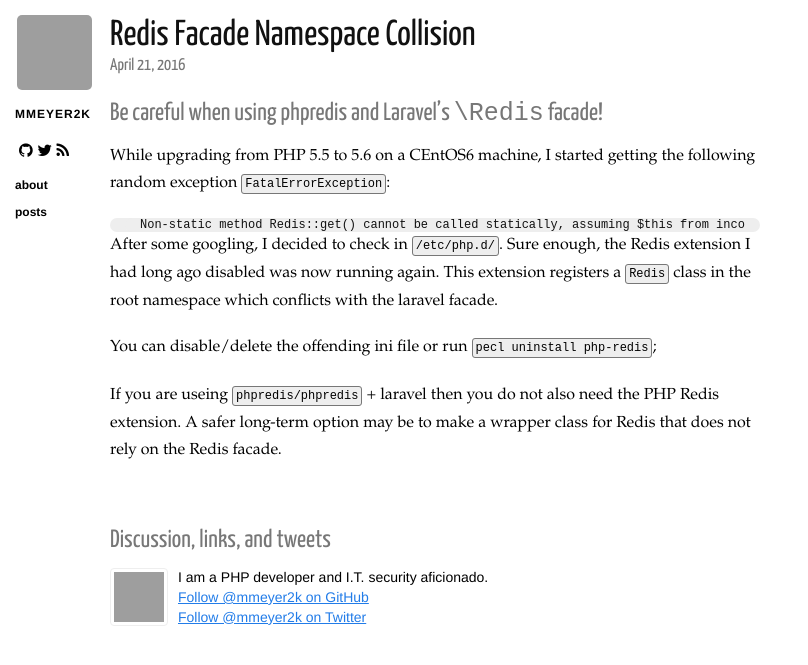
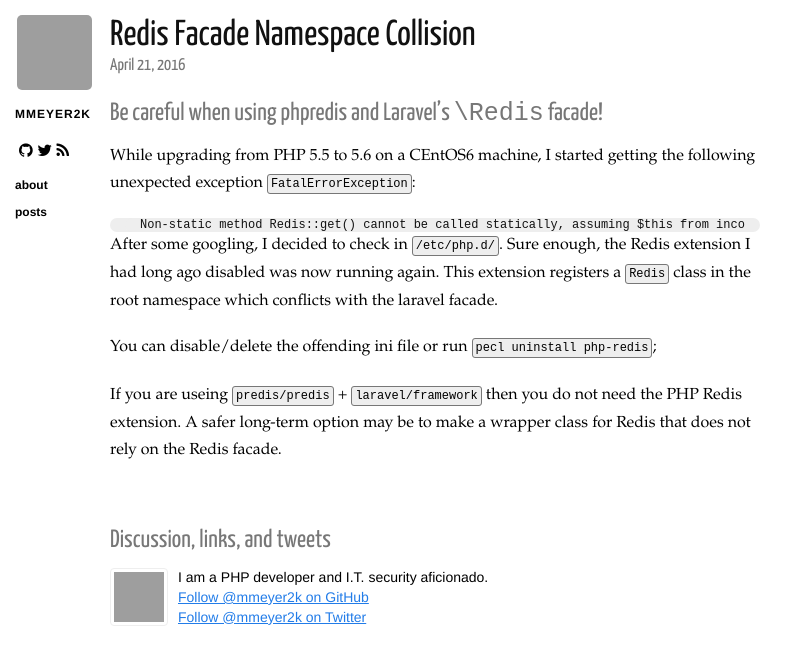
Before and after one commit to mmeyer2k/mmeyer2k.github.io, a Jekyll site: the page built from _posts/2016-04-21-redis-facade-namespace-collision.md, in a window 1280 px wide, cut to the strip 0-665 px from the top of the page. Shown: the whole strip, without its empty margins (0-808 px from the left). Built offline with Jekyll 4.4.1, drawn with Linux system fonts in a browser that asks for light colours; nearby versions of some CDN libraries; grey boxes are pictures that could not be loaded.

Commit message:
Update 2016-04-21-redis-facade-namespace-collision.md

````diff
--- a/_posts/2016-04-21-redis-facade-namespace-collision.md
+++ b/_posts/2016-04-21-redis-facade-namespace-collision.md
@@ -5,7 +5,7 @@ title: Redis Facade Namespace Collision
 
 ### Be careful when using phpredis and Laravel's `\Redis` facade!
 
-While upgrading from PHP 5.5 to 5.6 on a CEntOS6 machine, I started getting the following random exception `FatalErrorException`:
+While upgrading from PHP 5.5 to 5.6 on a CEntOS6 machine, I started getting the following unexpected exception `FatalErrorException`:
 ```
 Non-static method Redis::get() cannot be called statically, assuming $this from incompatible context
 ```
@@ -15,5 +15,5 @@ This extension registers a `Redis` class in the root namespace which conflicts w
 
 You can disable/delete the offending ini file or run `pecl uninstall php-redis`;
 
-If you are useing `phpredis/phpredis` + laravel then you do not also need the PHP Redis extension. A safer long-term option may be to
+If you are useing `predis/predis` + `laravel/framework` then you do not need the PHP Redis extension. A safer long-term option may be to
 make a wrapper class for Redis that does not rely on the Redis facade.
````
